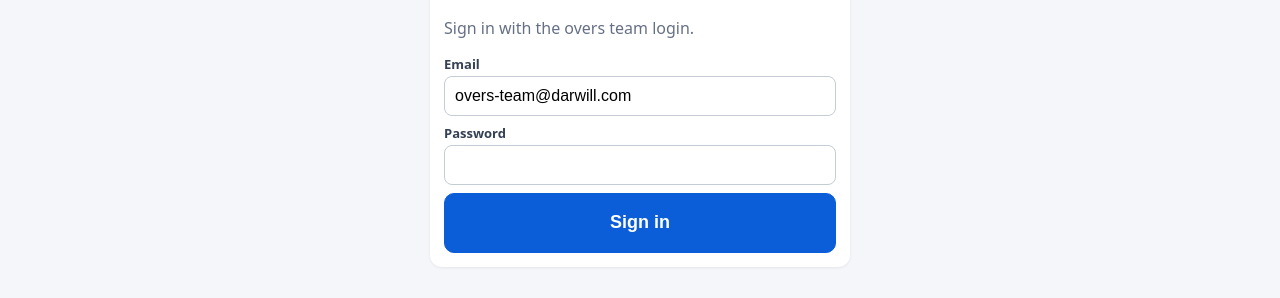
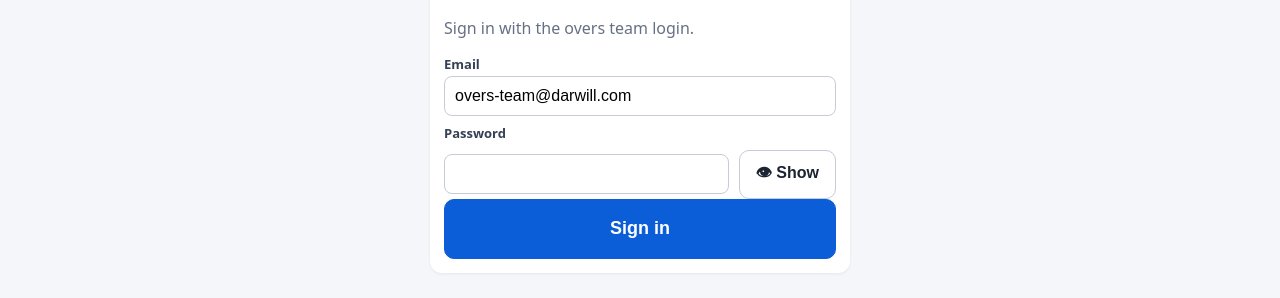
Before and after one commit to darwillship/Overs-Manager, a website: page index.html in a window 1280 px wide. Shown: the part 138-436 px from the top of the page. Drawn offline with nearby package versions, Linux system fonts and the light colour scheme.

Commit message:
Fix login password typing (keydown handler cancelled keys); add show/hide toggle

```diff
--- a/index.html
+++ b/index.html
@@ -2,7 +2,7 @@
 <html lang="en"><head>
 <meta charset="utf-8"><meta name="viewport" content="width=device-width,initial-scale=1">
 <title>Darwill Overs Manager</title>
-<link rel="stylesheet" href="css/app.css?v=6">
+<link rel="stylesheet" href="css/app.css?v=7">
 <script src="https://cdn.jsdelivr.net/npm/@supabase/supabase-js@2.45.4/dist/umd/supabase.js"></script>
 <script src="https://cdn.jsdelivr.net/npm/qrcode-generator@1.4.4/qrcode.js"></script>
 <script src="https://cdn.jsdelivr.net/npm/jszip@3.10.1/dist/jszip.min.js"></script>
@@ -11,5 +11,5 @@
 <header id="top" class="noprint"></header>
 <main id="app"><p class="muted pad">Loading…</p></main>
 <div id="toast" class="noprint"></div>
-<script type="module" src="js/app.js?v=6"></script>
+<script type="module" src="js/app.js?v=7"></script>
 </body></html>
--- a/js/app.js
+++ b/js/app.js
@@ -107,7 +107,7 @@ function viewLogin() {
   app.innerHTML = `<div class="card" style="max-width:420px;margin:40px auto">
   <h2>Darwill Overs Manager</h2><p class="muted">Sign in with the overs team login.</p>
   <label class="f"><span>Email</span><input id="em" type="email" value="${esc(localStorage.getItem('overs_email') || DEFAULT_LOGIN_EMAIL)}"></label>
-  <label class="f"><span>Password</span><input id="pw" type="password" autocomplete="current-password"></label>
+  <label class="f"><span>Password</span></label><div class="row" style="flex-wrap:nowrap"><input id="pw" type="password" autocomplete="current-password" class="grow"><button type="button" class="btn" id="eye" aria-label="Show password" aria-pressed="false">👁 Show</button></div>
   <button class="btn primary big" id="go" style="width:100%">Sign in</button><div id="msg"></div></div>`;
   const go = async () => {
     const { error } = await sb.auth.signInWithPassword({ email: $('#em').value.trim(), password: $('#pw').value });
@@ -116,7 +116,8 @@ function viewLogin() {
     if (!ok.data) { await sb.auth.signOut(); $('#msg').innerHTML = '<div class="err">This account is not on the overs team. Ask Jonathan to add it.</div>'; return; }
     localStorage.setItem('overs_email', $('#em').value.trim()); router();
   };
-  $('#go').onclick = go; $('#pw').onkeydown = e => e.key === 'Enter' && go();
+  $('#go').onclick = go; $('#pw').addEventListener('keydown', e => { if (e.key === 'Enter') { e.preventDefault(); go(); } });
+  $('#eye').onclick = () => { const pw = $('#pw'); const show = pw.type === 'password'; pw.type = show ? 'text' : 'password'; $('#eye').textContent = show ? '🙈 Hide' : '👁 Show'; $('#eye').setAttribute('aria-pressed', show); pw.focus(); };
 }
 function viewStaff() {
   $('#top').innerHTML = '';
```
